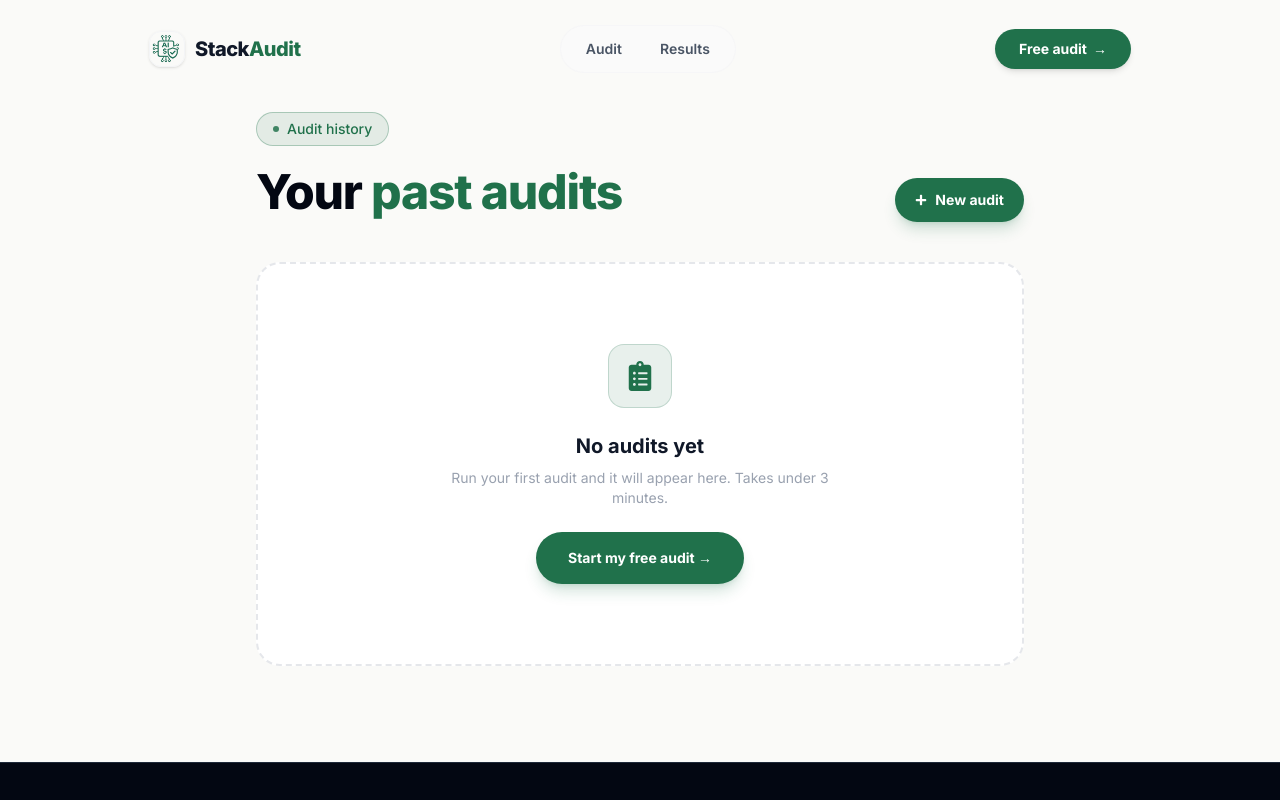
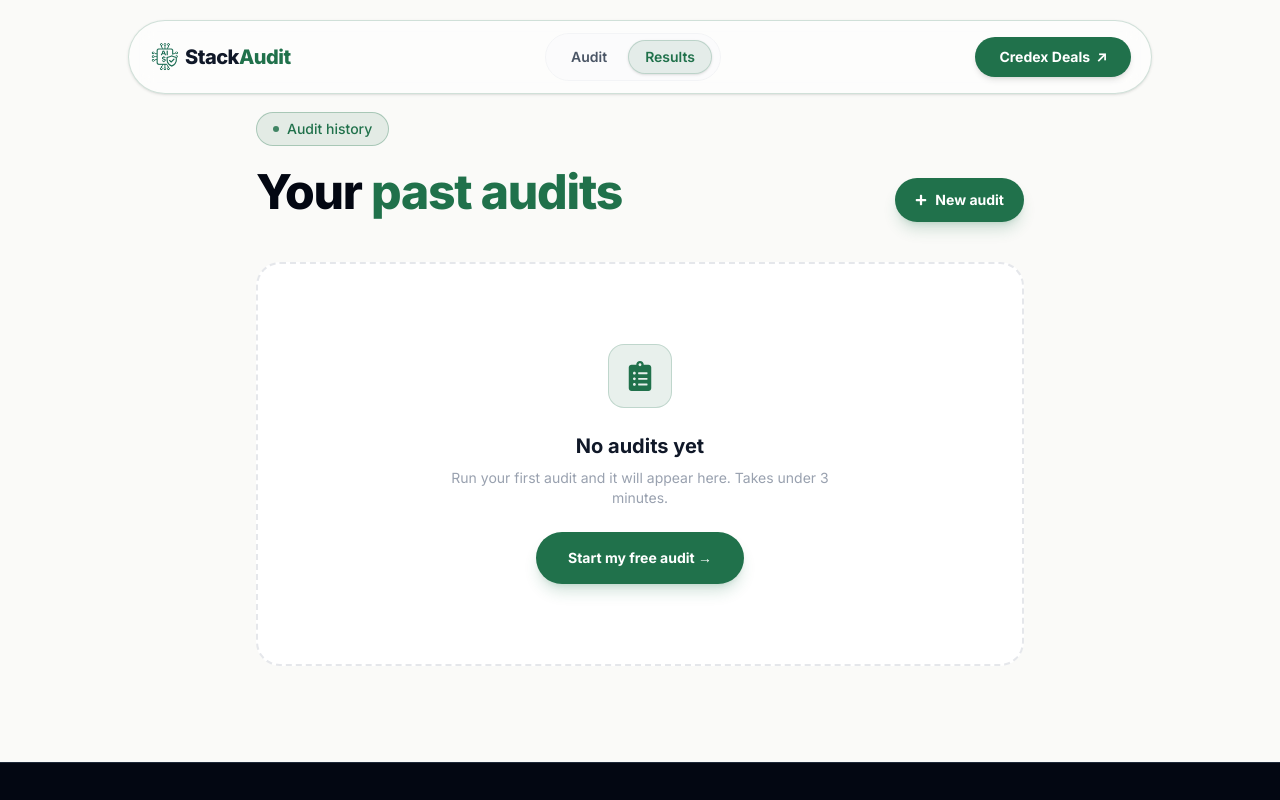
Before and after one commit to WizardCarp85/stackaudit, a Next.js app: page /result in a window 1280 px wide. Shown: the top 800 px of the page. Built offline with nearby package versions, Linux system fonts and the light colour scheme.

Commit message:
UI visual improvements

```diff
--- a/src/components/Footer.tsx
+++ b/src/components/Footer.tsx
@@ -19,7 +19,7 @@ export default function Footer() {
             </p>
             <div className="inline-flex items-center gap-2 bg-gray-900 border border-gray-800 rounded-full px-4 py-2 text-xs text-gray-400">
               <span>Powered by</span>
-              <a href="https://credex.ai" target="_blank" rel="noopener noreferrer" className="text-[#20714b] font-semibold hover:text-[#2a9463] transition-colors flex items-center gap-1">
+              <a href="https://credex.rocks" target="_blank" rel="noopener noreferrer" className="text-[#20714b] font-semibold hover:text-[#2a9463] transition-colors flex items-center gap-1">
                 Credex
               </a>
             </div>
@@ -39,7 +39,7 @@ export default function Footer() {
             <div>
               <h4 className="text-gray-100 font-semibold mb-4 text-sm">Company</h4>
               <ul className="space-y-3 text-sm text-gray-500">
-                <li><a href="https://credex.ai" target="_blank" rel="noopener noreferrer" className="hover:text-white transition-colors">About Credex</a></li>
+                <li><a href="https://credex.rocks" target="_blank" rel="noopener noreferrer" className="hover:text-white transition-colors">About Credex</a></li>
                 <li><a href="#" className="hover:text-white transition-colors">Privacy Policy</a></li>
                 <li><a href="#" className="hover:text-white transition-colors">Terms of Service</a></li>
               </ul>
--- a/src/components/Navbar.tsx
+++ b/src/components/Navbar.tsx
@@ -15,17 +15,17 @@ export default function Navbar() {
   }, []);
 
   return (
-    <header className="fixed top-0 left-0 right-0 z-50 flex justify-center pt-2 md:pt-3 px-4 pointer-events-none">
+    <header className="fixed top-0 left-0 right-0 z-50 flex justify-center pt-2 md:pt-3 px-4 pointer-events-none mt-2">
       <div
-        className={`pointer-events-auto flex items-center justify-between w-full max-w-5xl px-5 py-3 rounded-full transition-all duration-500 ${
+        className={`pointer-events-auto flex items-center justify-between w-full max-w-5xl px-5 py-3 rounded-full transition-all duration-500 border ${
           scrolled
-            ? "bg-white/80 backdrop-blur-xl shadow-[0_8px_30px_rgb(0,0,0,0.06)] border border-white/40 shadow-[#20714b]/5"
-            : "bg-transparent border border-transparent"
+            ? "bg-white/90 backdrop-blur-xl shadow-[0_8px_30px_rgb(0,0,0,0.06)] border-[#20714b]/30 shadow-[#20714b]/5"
+            : "bg-white/50 backdrop-blur-md border-[#20714b]/20 shadow-sm"
         }`}
       >
         {/* Logo */}
-        <a href="/" className="flex items-center gap-2.5 group">
-          <div className="relative overflow-hidden rounded-xl border border-gray-100 shadow-sm transition-transform duration-300 group-hover:scale-105">
+        <a href="/" className="flex items-center gap-0.5 group">
+          <div className="relative overflow-hidden rounded-xl transition-transform duration-300 group-hover:scale-105">
             <Image src="/stackaudit.png" alt="StackAudit logo" width={34} height={34}/>
           </div>
           <span className="text-xl font-extrabold text-gray-900 tracking-tight">
@@ -34,22 +34,30 @@ export default function Navbar() {
         </a>
 
         {/* Links */}
-        <nav className="hidden md:flex items-center gap-1 bg-gray-50/50 px-2 py-1.5 rounded-full border border-gray-100/50">
+        <nav className="hidden md:flex items-center gap-1 bg-gray-50/50 px-2 py-1.5 rounded-full border border-gray-100">
           {(pathname === "/"
             ? [["How it works", "#how-it-works"], ["Features", "#features"]]
             : [["Audit", "/audit"], ["Results", "/result"]]
-          ).map(([label, href]) => (
+          ).map(([label, href]) => {
+            const isActive = href.startsWith("/") && pathname.startsWith(href);
+            return (
               <a
                 key={label}
                 href={href}
-              className="text-sm font-semibold text-gray-600 hover:text-[#20714b] hover:bg-[#20714b]/5 border border-transparent hover:border-[#20714b]/15 px-4 py-1.5 rounded-full transition-all duration-200 shadow-sm shadow-transparent hover:shadow-[0_2px_10px_rgba(32,113,75,0.08)]"
+                className={`text-sm font-semibold px-4 py-1.5 rounded-full border transition-all duration-200 shadow-sm ${
+                  isActive
+                    ? "text-[#20714b] bg-[#20714b]/10 border-[#20714b]/20 shadow-[0_2px_10px_rgba(32,113,75,0.08)]"
+                    : "text-gray-600 border-transparent shadow-transparent hover:text-[#20714b] hover:bg-[#20714b]/5 hover:border-[#20714b]/15 hover:shadow-[0_2px_10px_rgba(32,113,75,0.08)]"
+                }`}
               >
                 {label}
               </a>
-          ))}
+            );
+          })}
         </nav>
 
         {/* CTA */}
+        {pathname === "/" ? (
           <a
             href="/audit"
             className="group relative overflow-hidden bg-[#20714b] hover:bg-[#185e3e] text-white text-sm font-bold px-6 py-2.5 rounded-full transition-all duration-200 shadow-md hover:shadow-[0_0_20px_rgba(32,113,75,0.4)] hover:-translate-y-px active:translate-y-px active:scale-95 flex items-center gap-1.5"
@@ -58,6 +66,18 @@ export default function Navbar() {
             <span className="relative z-10">Free audit</span>
             <span className="relative z-10 transition-transform duration-200 ease-out group-hover:translate-x-1">→</span>
           </a>
+        ) : (
+          <a
+            href="https://credex.rocks"
+            target="_blank"
+            rel="noopener noreferrer"
+            className="group relative overflow-hidden bg-[#20714b] hover:bg-[#185e3e] text-white text-sm font-bold px-6 py-2.5 rounded-full transition-all duration-200 shadow-md hover:shadow-[0_0_20px_rgba(32,113,75,0.4)] hover:-translate-y-px active:translate-y-px active:scale-95 flex items-center gap-1.5"
+          >
+            <div className="absolute inset-0 -translate-x-[150%] group-hover:translate-x-[150%] bg-gradient-to-r from-transparent via-white/30 to-transparent skew-x-[-25deg] transition-transform duration-700 ease-out pointer-events-none" />
+            <span className="relative z-10">Credex Deals</span>
+            <span className="relative z-10 transition-transform duration-200 ease-out group-hover:-translate-y-0.5 group-hover:translate-x-0.5">↗</span>
+          </a>
+        )}
       </div>
     </header>
   );
--- a/src/features/AuditForm/AuditFormPage.tsx
+++ b/src/features/AuditForm/AuditFormPage.tsx
@@ -80,7 +80,7 @@ export default function AuditFormPage() {
               <h2 className="text-base font-bold text-gray-900 uppercase tracking-widest mb-4">
                 Team context
               </h2>
-              <div className="bg-white border border-gray-200 rounded-2xl p-5 grid grid-cols-1 sm:grid-cols-2 gap-4">
+              <div className="bg-white border border-gray-200 rounded-2xl p-6 grid grid-cols-1 sm:grid-cols-2 gap-x-4 gap-y-6">
                 {/* Team size */}
                 <div className="flex flex-col gap-1.5">
                   <label
--- a/src/features/AuditForm/ToolCard.tsx
+++ b/src/features/AuditForm/ToolCard.tsx
@@ -63,7 +63,7 @@ export default function ToolCard({ config, entry, onToggle, onField }: Props) {
 
       {/* ── Expanded fields ── */}
       {entry.enabled && (
-        <div className="px-5 pb-5 grid grid-cols-1 sm:grid-cols-2 gap-4 border-t border-[#20714b]/15">
+        <div className="px-5 pt-6 pb-6 grid grid-cols-1 sm:grid-cols-2 gap-x-4 gap-y-6 border-t border-[#20714b]/15">
           {/* Plan */}
           <div className="flex flex-col gap-1.5">
             <label className="text-xs font-semibold text-gray-500 uppercase tracking-wider">
--- a/src/features/AuditResult/HeroSavings.tsx
+++ b/src/features/AuditResult/HeroSavings.tsx
@@ -65,12 +65,17 @@ export default function HeroSavings({
         </div>
 
         {isBig && (
-          <div className="mt-8 inline-flex items-center gap-2 bg-[#20714b]/10 border border-[#20714b]/30 rounded-full px-4 py-2">
+          <a
+            href="https://credex.rocks"
+            target="_blank"
+            rel="noopener noreferrer"
+            className="mt-8 inline-flex items-center gap-2 bg-[#20714b]/10 border border-[#20714b]/30 rounded-full px-4 py-2 hover:bg-[#20714b]/20 transition-colors"
+          >
             <span className="w-1.5 h-1.5 rounded-full bg-[#20714b] animate-pulse" />
             <span className="text-[#20714b] text-xs font-semibold">
               Credex can help you capture even more of this saving →
             </span>
-          </div>
+          </a>
         )}
       </div>
     </div>
--- a/src/features/LandingPage.tsx
+++ b/src/features/LandingPage.tsx
@@ -96,7 +96,7 @@ const PROBLEMS = [
 
 function HeroSection() {
   return (
-    <section className="relative min-h-screen flex flex-col items-center justify-center pt-32 pb-28 overflow-hidden bg-[#fafaf8]">
+    <section className="relative min-h-screen flex flex-col items-center justify-center pt-40 pb-28 overflow-hidden bg-[#fafaf8]">
       <div
         className="absolute inset-0 opacity-[0.5]"
         style={{
```
Also changed, not shown: 1 other file (tests, documents, lock files or other folders). Lines whose indentation alone changed are shown as unchanged.
